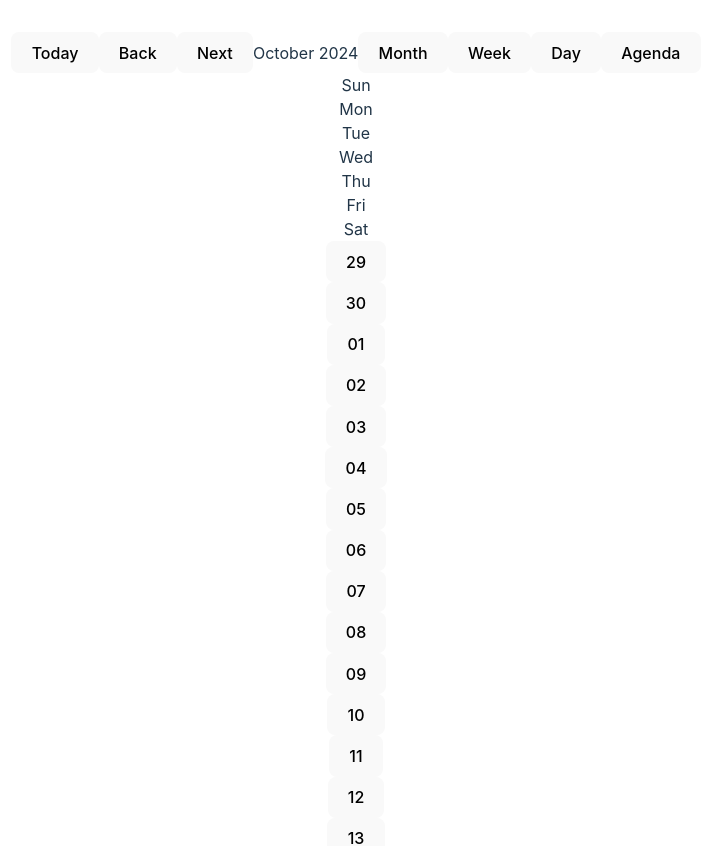
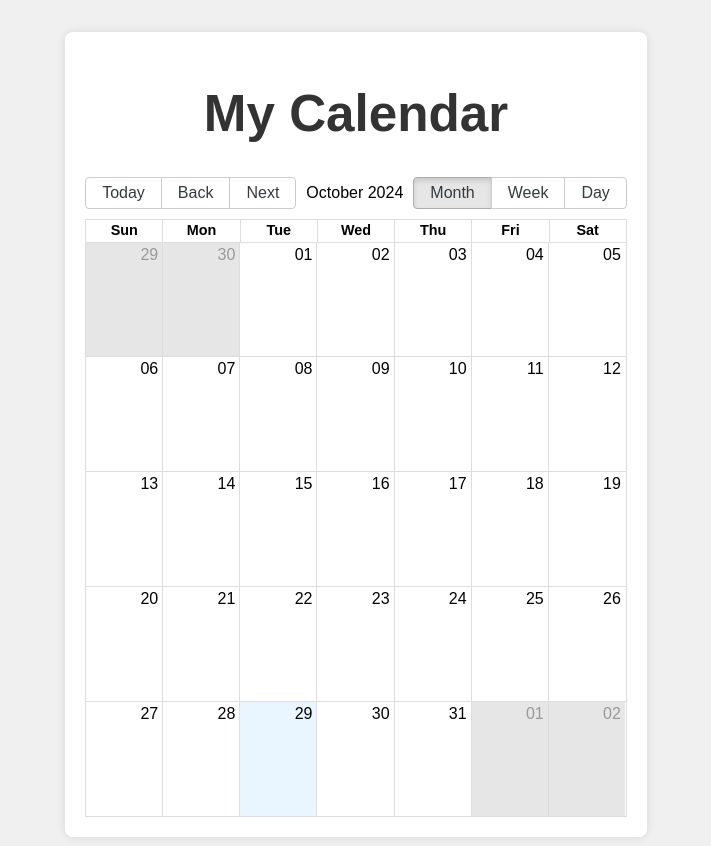
Before and after one commit to LennyServino/api_token_bookings_react, a React (Vite) app: page /calendario in a window 1280 px wide. Shown: the top 846 px of the page, without its empty margins (284-995 px from the left). Built offline with nearby package versions, Linux system fonts and the light colour scheme; no server answers.

Commit message:
Diseño Calendario

```diff
--- a/src/components/Calendar.jsx
+++ b/src/components/Calendar.jsx
@@ -2,6 +2,8 @@ import axios from "axios";
 import React, { useState, useEffect } from "react";
 import { Calendar, momentLocalizer } from "react-big-calendar";
 import moment from "moment";
+import "react-big-calendar/lib/css/react-big-calendar.css"; // Importa los estilos predeterminados
+import styles from "./Calendar.module.css"; // Importa los estilos personalizados
 
 const localizer = momentLocalizer(moment);
 const token = sessionStorage.getItem("token_bookings");
@@ -28,9 +30,10 @@ const fetchBookings = async (accommodationId) => {
     }
 
     return response.data.map((booking) => ({
-      title: `${moment(booking.check_in_date).format('YYYY-MM-DD')} - Reservation for ${booking.user} - ${booking.accomodation}`,
-      start: moment(booking.check_in_date).toDate(),
-      end: moment(booking.check_out_date).toDate(),
+      title: `Reservation for ${booking.user}`,
+      start: moment.utc(booking.check_in_date).toDate(),
+      end: moment.utc(booking.check_out_date).toDate(),
+      status: booking.status, // Asegúrate de que el estado está en el objeto booking
     }));
   } catch (error) {
     console.error("Error fetching bookings:", error.response?.data || error.message);
@@ -55,34 +58,45 @@ const MyCalendar = () => {
   }, [accommodationId]);
 
   const eventPropGetter = (event) => {
-    const startDate = moment(event.start).format("YYYY-MM-DD");
-    const endDate = moment(event.end).format("YYYY-MM-DD");
+    let className = "";
+    if (event.status === "completed") {
+      className = styles.completed;
+    } else if (event.status === "pending") {
+      className = styles.pending;
+    } else if (event.status === "cancelled") {
+      className = styles.cancelled;
+    }
 
     return {
-      style: {
-        backgroundColor: `#646cffaa`, // Light background for booked dates
-        border: "1px solid #ccc",
-        borderRadius: 2,
-        padding: "5px",
-        margin: "5px 0",
-        // Add more styles as needed
-      },
-      title: (
-        <span>
-          {event.title} - {startDate} to {endDate}
-        </span>
-      ),
+      className,
     };
   };
 
   return (
+    <div className={styles.container}>
+      <h1>My Calendar</h1>
+      <div className={styles.calendar}>
         <Calendar
           localizer={localizer}
           events={events}
           startAccessor="start"
           endAccessor="end"
           eventPropGetter={eventPropGetter}
+          views={["month", "week", "day"]}
+          defaultView="month"
+          popup
+          components={{
+            event: ({ event }) => (
+              <span>
+                <strong>{event.title}</strong>
+                <br />
+                {moment(event.start).format("YYYY-MM-DD")} - {moment(event.end).format("YYYY-MM-DD")}
+              </span>
+            ),
+          }}
         />
+      </div>
+    </div>
   );
 };
 
--- /dev/null
+++ b/src/components/Calendar.module.css
@@ -0,0 +1,58 @@
+/* Calendar.module.css */
+body {
+    font-family: Arial, sans-serif;
+    background-color: #f0f0f0;
+    margin: 0;
+    padding: 0;
+    color: #000000;
+  }
+
+  .container {
+    max-width: 1200px;
+    margin: 0 auto;
+    padding: 20px;
+    background-color: #ffffff;
+    box-shadow: 0 0 10px rgba(0, 0, 0, 0.1);
+    border-radius: 8px;
+  }
+
+  h1 {
+    text-align: center;
+    color: #333;
+  }
+
+  .calendar {
+    height: 80vh;
+    width: 100%;
+  }
+
+  .rbc-event {
+    color: #fff;
+    padding: 5px;
+    border-radius: 4px;
+    border: none;
+  }
+
+  .completed {
+    background-color: #28a745 !important; /* Green for completed */
+  }
+
+  .pending {
+    background-color: #ffc107 !important; /* Yellow for pending */
+  }
+
+  .cancelled {
+    background-color: #dc3545 !important; /* Red for cancelled */
+  }
+
+  .rbc-month-view {
+    background-color: #ffffff; /* Fondo blanco para el calendario */
+  }
+
+  .rbc-date-cell {
+    color: #000000; /* Color negro para los números de las fechas */
+  }
+
+  .rbc-header {
+    color: #000000; /* Color negro para los nombres de los días */
+  }
```
Also changed, not shown: src/services/calendarServices.jsx (added, +21 -0 lines), 1 other file (tests, documents, lock files or other folders). Lines whose indentation alone changed are shown as unchanged.
